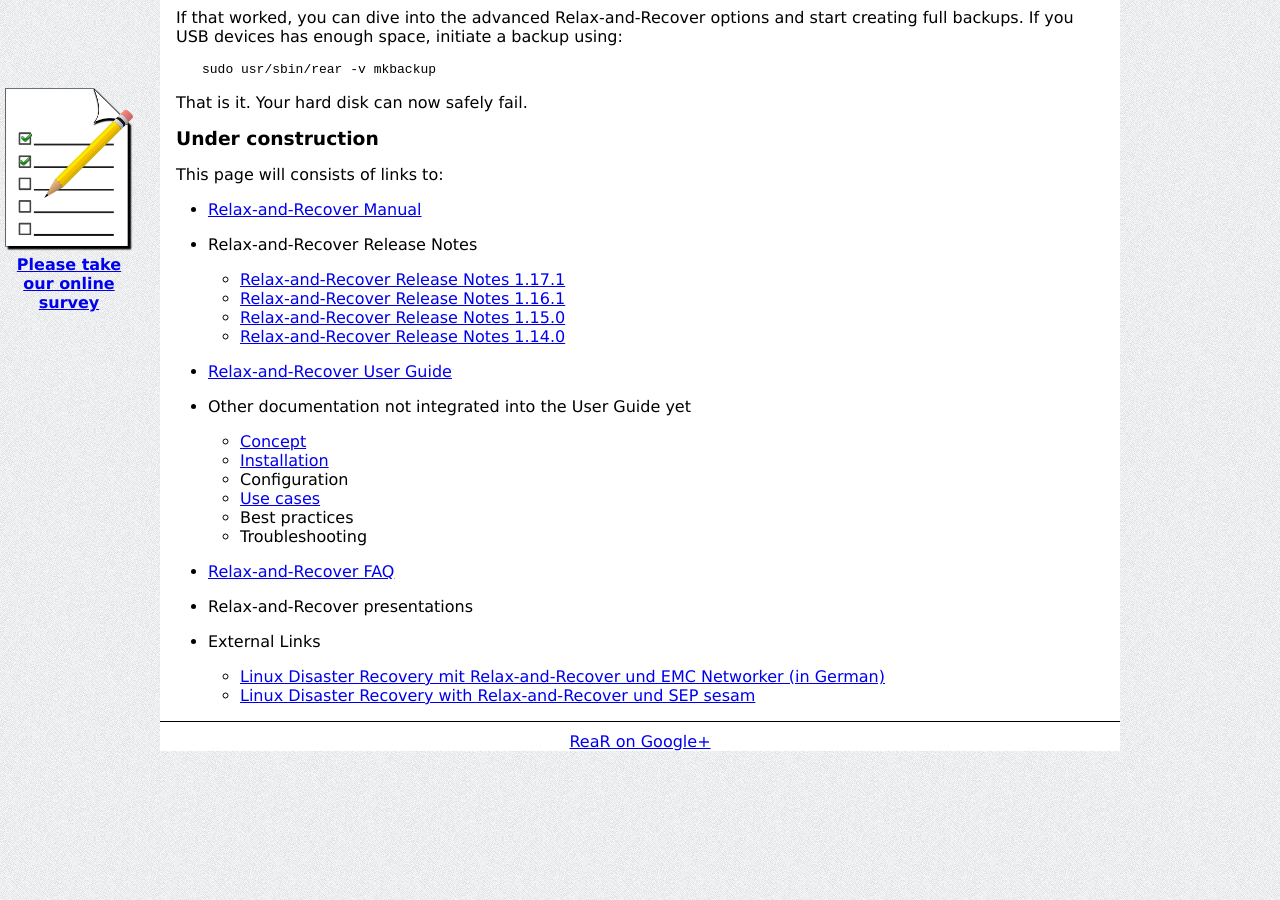
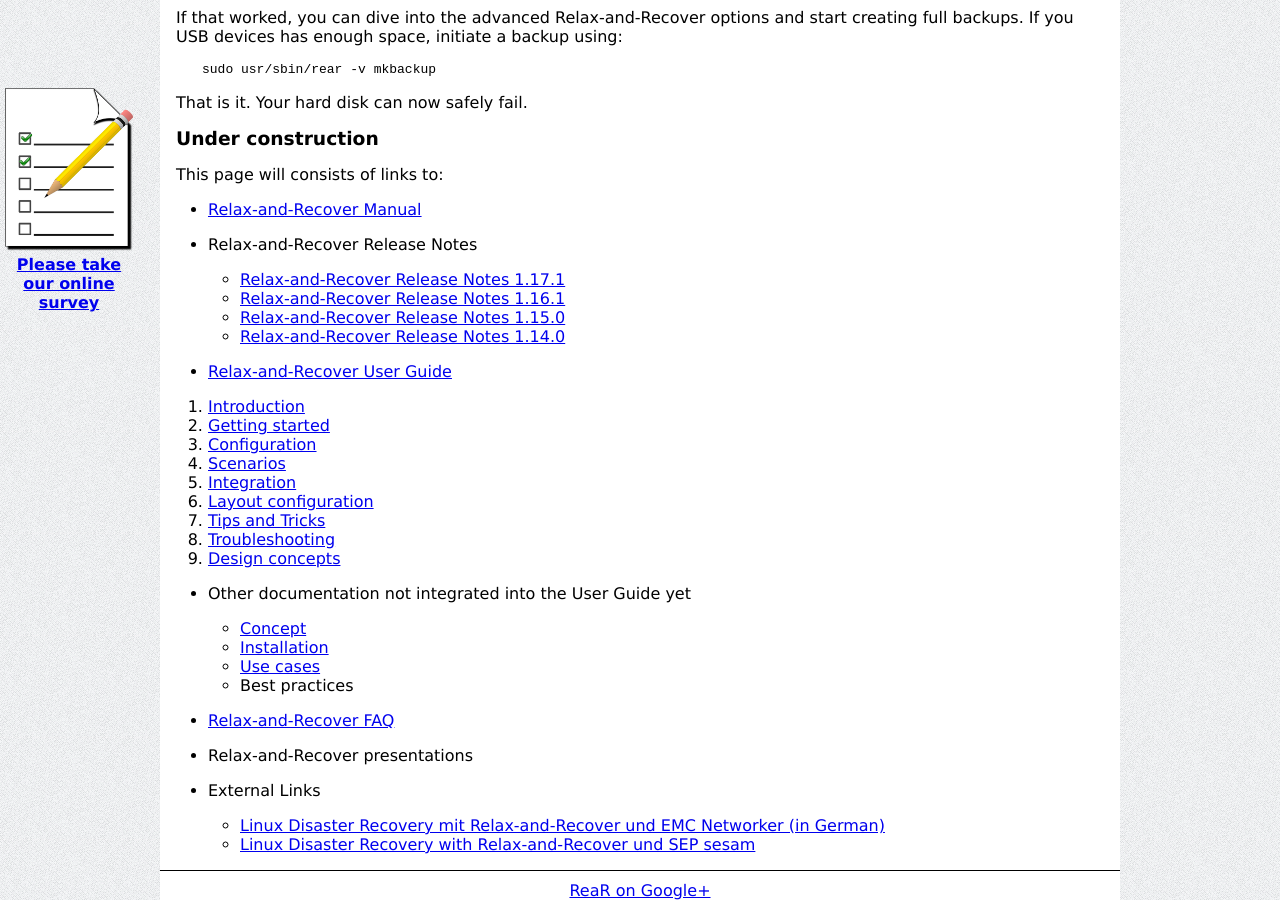
Before and after one commit to rear/rear.github.com, a Jekyll site: the page built from documentation/index.md, in a window 1280 px wide and 900 px high, scrolled down 1201 px. Built offline with Jekyll 4.4.1, drawn with Linux system fonts in a browser that asks for light colours; comment, search, counter and statistics services are not loaded.

Commit message:
Add User Guide subsections (helps with SEO)

```diff
--- a/documentation/index.md
+++ b/documentation/index.md
@@ -91,14 +91,22 @@
 
  - [Relax-and-Recover User Guide](https://github.com/rear/rear/blob/master/doc/user-guide/relax-and-recover-user-guide.asciidoc)
 
+   1. [Introduction](https://github.com/rear/rear/blob/master/doc/user-guide/01-introduction.asciidoc)
+   2. [Getting started](https://github.com/rear/rear/blob/master/doc/user-guide/02-getting-started.asciidoc)
+   3. [Configuration](https://github.com/rear/rear/blob/master/doc/user-guide/03-configuration.asciidoc)
+   4. [Scenarios](https://github.com/rear/rear/blob/master/doc/user-guide/04-scenarios.asciidoc)
+   5. [Integration](https://github.com/rear/rear/blob/master/doc/user-guide/05-integration.asciidoc)
+   6. [Layout configuration](https://github.com/rear/rear/blob/master/doc/user-guide/06-layout-configuration.asciidoc)
+   7. [Tips and Tricks](https://github.com/rear/rear/blob/master/doc/user-guide/07-tips-and-tricks.asciidoc)
+   8. [Troubleshooting](https://github.com/rear/rear/blob/master/doc/user-guide/08-troubleshooting.asciidoc)
+   9. [Design concepts](https://github.com/rear/rear/blob/master/doc/user-guide/09-design-concepts.asciidoc)
+
  - Other documentation not integrated into the User Guide yet
 
    * [Concept](http://relax-and-recover.org/documentation/concept)
    * [Installation](http://relax-and-recover.org/documentation/installation)
-   * Configuration
    * [Use cases](http://relax-and-recover.org/documentation/usecases)
    * Best practices
-   * Troubleshooting
 
  - [Relax-and-Recover FAQ](http://relax-and-recover.org/documentation/faq)
 
```
